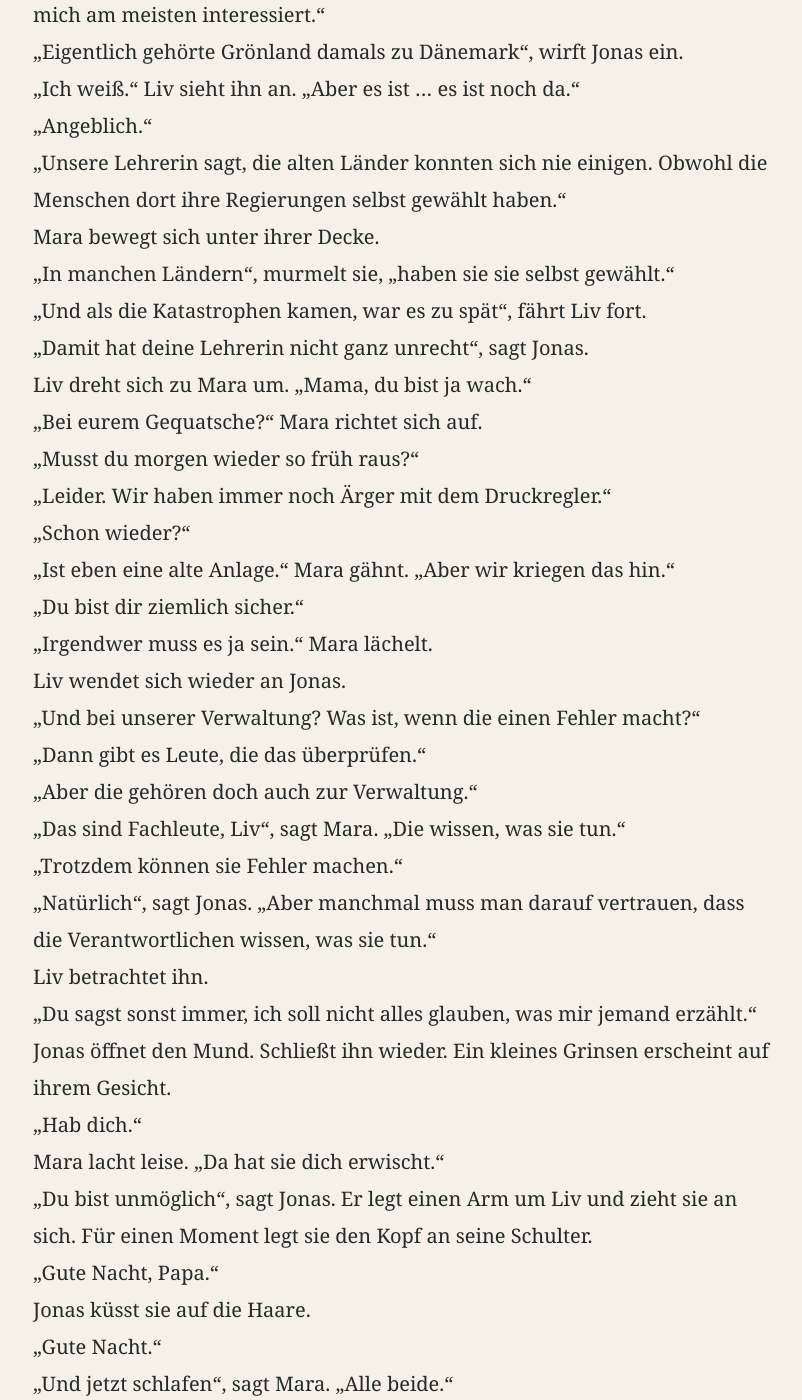
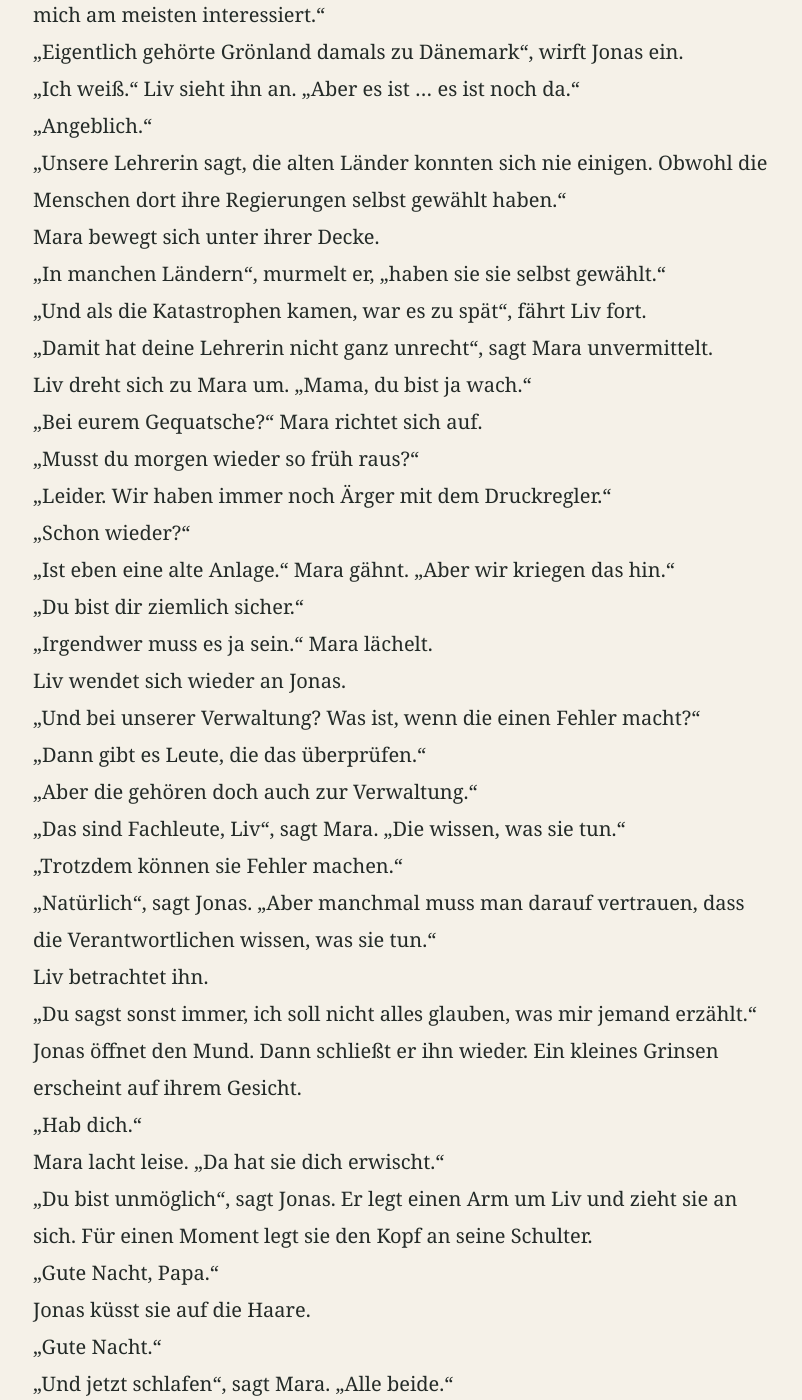
Before and after one commit to LarsLWO/website, a Jekyll site: the page built from _texts/short/concordia.md, in a window 1280 px wide and 1400 px high, scrolled down 15953 px. Shown: the whole window, without its empty margins (237-1039 px from the left). Built offline with Jekyll 4.4.1, drawn with Linux system fonts in a browser that asks for light colours; some of the changed text lies outside the part shown.

Commit message:
update story

```diff
--- a/_texts/short/concordia.md
+++ b/_texts/short/concordia.md
@@ -334,9 +334,9 @@ Sie rückt näher.
 „Angeblich.“
 „Unsere Lehrerin sagt, die alten Länder konnten sich nie einigen. Obwohl die Menschen dort ihre Regierungen selbst gewählt haben.“
 Mara bewegt sich unter ihrer Decke.
-„In manchen Ländern“, murmelt sie, „haben sie sie selbst gewählt.“
+„In manchen Ländern“, murmelt er, „haben sie sie selbst gewählt.“
 „Und als die Katastrophen kamen, war es zu spät“, fährt Liv fort.
-„Damit hat deine Lehrerin nicht ganz unrecht“, sagt Jonas.
+„Damit hat deine Lehrerin nicht ganz unrecht“, sagt Mara unvermittelt.
 Liv dreht sich zu Mara um. „Mama, du bist ja wach.“
 „Bei eurem Gequatsche?“ Mara richtet sich auf.
 „Musst du morgen wieder so früh raus?“
@@ -354,7 +354,7 @@ Liv wendet sich wieder an Jonas.
 „Natürlich“, sagt Jonas. „Aber manchmal muss man darauf vertrauen, dass die Verantwortlichen wissen, was sie tun.“
 Liv betrachtet ihn.
 „Du sagst sonst immer, ich soll nicht alles glauben, was mir jemand erzählt.“
-Jonas öffnet den Mund. Schließt ihn wieder. Ein kleines Grinsen erscheint auf ihrem Gesicht.
+Jonas öffnet den Mund. Dann schließt er ihn wieder. Ein kleines Grinsen erscheint auf ihrem Gesicht.
 „Hab dich.“
 Mara lacht leise. „Da hat sie dich erwischt.“
 „Du bist unmöglich“, sagt Jonas. Er legt einen Arm um Liv und zieht sie an sich. Für einen Moment legt sie den Kopf an seine Schulter.
```
Also changed, not shown: other parts of _texts/short/concordia.md (+1 -1 lines).
